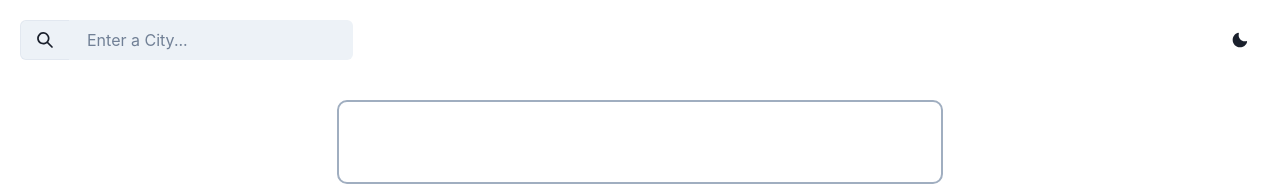
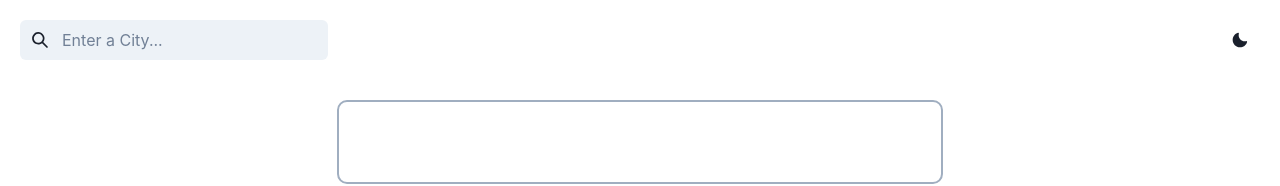
Before and after one commit to mzahmd/weather-app, a React (Vite) app: page / in a window 1280 px wide. Shown: the top 186 px of the page. Built offline with nearby package versions, Linux system fonts and the light colour scheme.

Commit message:
refactor: clean code

```diff
--- a/src/App.tsx
+++ b/src/App.tsx
@@ -1,7 +1,7 @@
 import { useState } from "react"
 
 import { SearchIcon } from "@chakra-ui/icons"
-import { Box, Container, HStack, Input, InputGroup, InputLeftAddon } from "@chakra-ui/react"
+import { Box, Container, HStack, Input, InputGroup, InputLeftElement } from "@chakra-ui/react"
 
 import ColorSwitch from "./components/ColorSwitch"
 import WeatherData from "./components/WeatherData"
@@ -18,12 +18,12 @@ function App() {
 
   return (
     <Box p={5}>
-      <HStack justify={"space-between"}>
+      <HStack justifyContent={"space-between"}>
         <form onSubmit={(e) => handleSubmit(e)}>
           <InputGroup>
-            <InputLeftAddon>
+            <InputLeftElement pointerEvents={"none"}>
               <SearchIcon />
-            </InputLeftAddon>
+            </InputLeftElement>
             <Input variant={"filled"} onChange={(e) => setSearchValue(e.target.value)} value={searchValue} placeholder={"Enter a City..."} />
           </InputGroup>
         </form>
--- a/src/components/ColorSwitch.tsx
+++ b/src/components/ColorSwitch.tsx
@@ -4,6 +4,6 @@ import { IconButton, useColorMode } from "@chakra-ui/react"
 export default function ColorSwitch() {
   const { colorMode, toggleColorMode } = useColorMode()
   return (
-    <IconButton _hover={"none"} variant={"ghost"} icon={colorMode === 'light' ? <MoonIcon /> : <SunIcon />} aria-label={"dark mode toggle icon"} onClick={toggleColorMode} />
+    <IconButton variant={"ghost"} icon={colorMode === 'light' ? <MoonIcon /> : <SunIcon />} aria-label={"dark mode toggle icon"} onClick={toggleColorMode} />
   )
 }
--- a/src/components/WeatherData.tsx
+++ b/src/components/WeatherData.tsx
@@ -1,4 +1,4 @@
-import { Box, HStack, Text } from "@chakra-ui/react";
+import { Box, Container, HStack, Text } from "@chakra-ui/react";
 import useData from "../hooks/useData";
 import WeatherImage from "./WeatherImage";
 
@@ -10,7 +10,11 @@ export default function WeatherData({ city }: Props) {
   const { data, error } = useData(city)
 
   if (error) {
-    return <Text fontSize={"xl"}>{error.message}</Text>
+    return (
+      <Container mt={10} centerContent>
+        <Text fontSize={"xl"}>{error.message}</Text>
+      </Container>
+    )
   }
 
   return (
```
